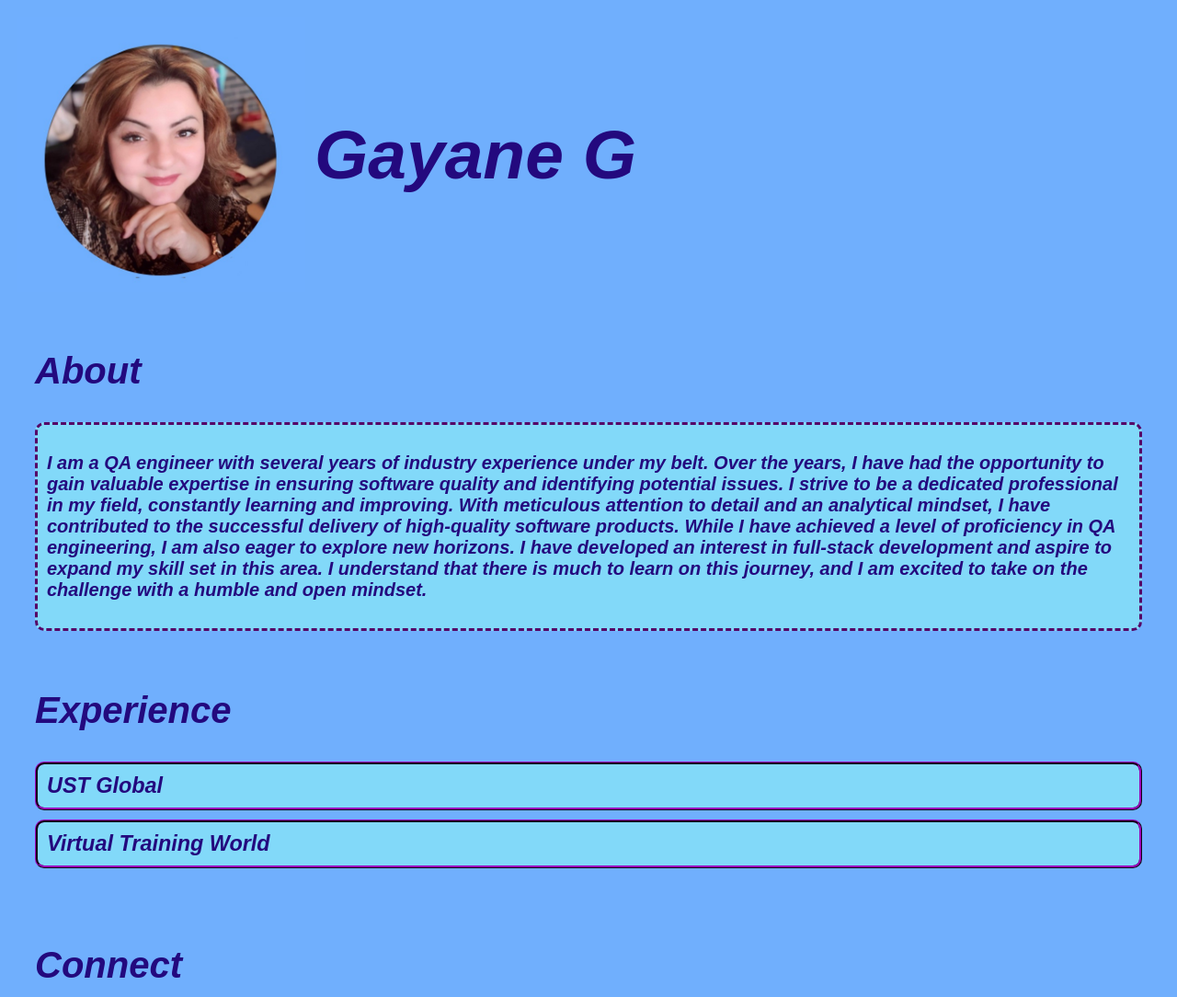
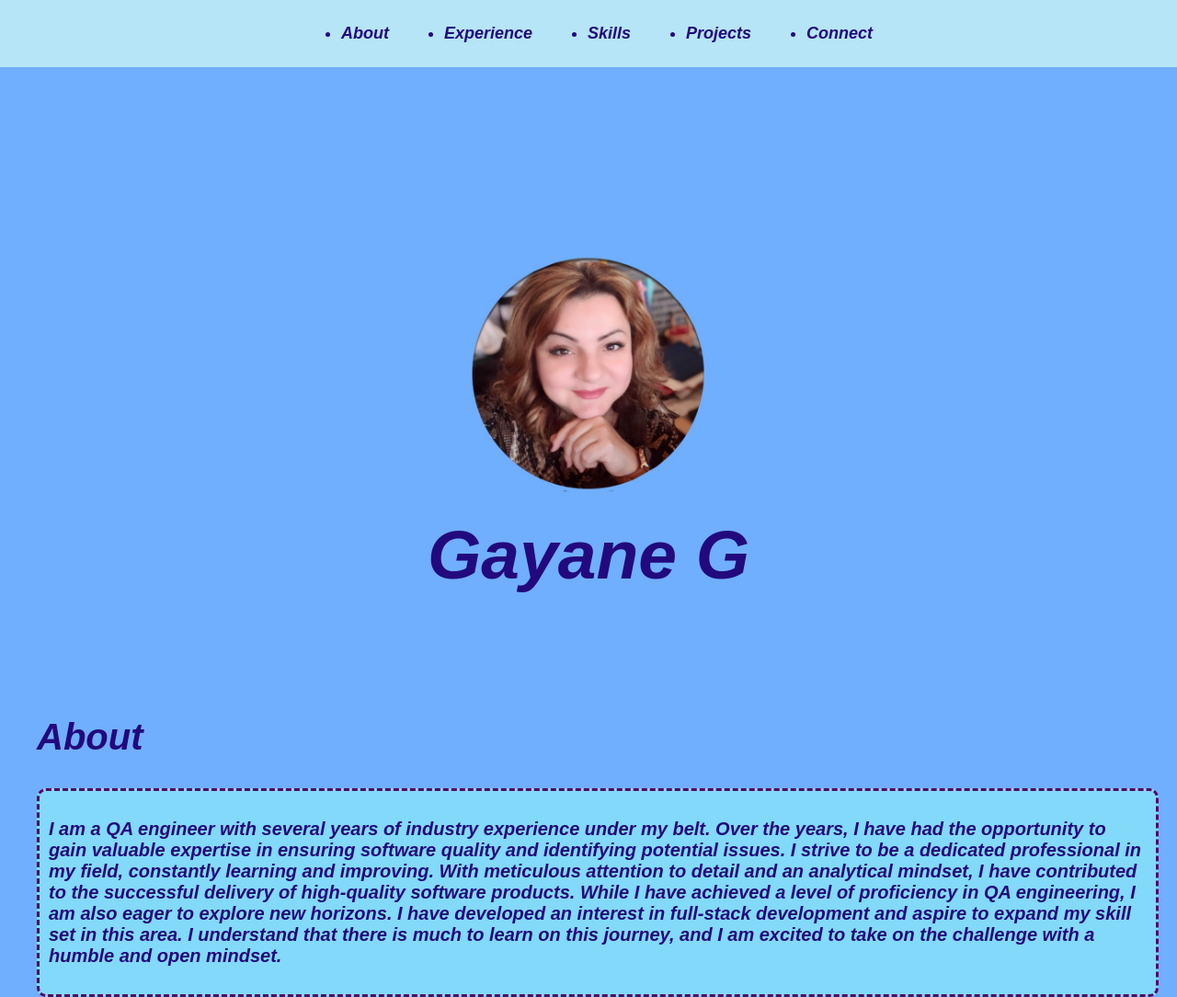
Before and after one commit to Gayana-G/gayane-g-haumea, a plain HTML site: page index.html in a window 1280 px wide. Shown: the top 1084 px of the page at 92% size. Drawn offline with Linux system fonts and the light colour scheme; a web font is replaced by a local one.

Commit message:
formatted styles added

```diff
--- a/css/index.css
+++ b/css/index.css
@@ -4,17 +4,58 @@ body {
   font-family: "Ojuju", sans-serif;
   font-optical-sizing: auto;
   font-style: italic;
+  padding-top: 40px;
+  margin: 0;
 }
-#About {
-  margin: 10px 20px;
-  padding: 10px;
+
+header {
+  position: fixed;
+  top: 0;
+  left: 0;
+  width: 100%;
+  background-color: rgba(189, 235, 246, 0.9);
+  z-index: 1;
+}
+
+nav {
+  display: flex;
+  justify-content: center;
+  align-items: center;
+  list-style: none;
+  margin: 0;
+  padding: 10px 0;
+}
+
+nav ul {
+  display: flex;
+}
+
+nav li {
+  margin: 0 30px;
+  text-align: center;
+  font-weight: bold;
+  font-size:large
+}
+
+nav a {
+  text-decoration: none;
+  color: rgb(35, 9, 126);
+}
+
+.container {
+  display: flex;
+  flex-direction: column;
+  align-items: center;
+  padding-top: 200px;
+}
+
+
+section {
+  margin: 20px 20px;
+  padding: 80px 0 0 20px;
   text-align: left;
   font-weight: 600;
   font-size: 20px;
-}
-.container {
-  display: flex;
-  align-items: center;
 }
 
 .about-block {
@@ -47,41 +88,44 @@ h2 {
   color: rgb(35, 9, 126);
 }
 
-#Experience {
-  margin: 10px 20px;
-  padding: 10px;
-  text-align: left;
-  font-weight: 600;
-  font-size: 20px;
-}
-.experience-list {
-  list-style: none;
-  padding: 0;
+.experience-grid {
+  display: flex;
+  flex-wrap: wrap;
+  justify-content: space-between;
 }
 
 .experience-block {
   background-color: rgb(130, 217, 249);
   border-radius: 10px;
-  border-style:ridge;
+  border-style: ridge;
   border-color: rgb(85, 3, 103);
   padding: 10px;
   margin-bottom: 10px;
+  flex-basis: 100%;
 }
 
 .experience-block h3 {
   margin: 0;
 }
 
-#Connect {
-  margin: 10px 20px;
-  padding: 10px;
-  text-align: left;
-  font-weight: 600;
-  font-size: 20px;
+.experience-details {
+  display: flex;
+  justify-content: space-between;
+  align-items: baseline;
 }
+
+.date {
+  font-weight: bold;
+  margin-left: 10px;
+}
+
+.description {
+  margin-top: 10px;
+}
+
 .connect-list {
   list-style: none;
-  padding: 0;
+  display: flex;
 }
 
 .connect-block {
@@ -91,5 +135,5 @@ h2 {
   border-color: rgb(85, 3, 103);
   width: 50px;
   height: 50px;
-  margin-top: 20px;
+  margin-right: 15px;
 }
--- a/index.html
+++ b/index.html
@@ -2,7 +2,7 @@
 <html lang="en">
 
 <head>
-    <title>About Me</title>
+    <title >About Me</title>
     <meta charset="UTF-8">
     <meta name="author" content="Gayane G">
     <meta http-equiv="refresh" content="60">
@@ -15,6 +15,18 @@
 </head>
 
 <body weight="200">
+    <header>
+        <nav>
+            <ul>
+                <li><a href="#About">About</a></li>
+                <li><a href="#Experience">Experience</a></li>
+                <li><a href="#Skills">Skills</a></li>
+                <li><a href="#Projects">Projects</a></li>
+                <li><a href="#Connect">Connect</a></li>
+            </ul>
+        </nav>
+    </header>
+    <main>
         <div class="container">
             <img class="profile-photo" src="./images/photo.jpg" height="300px" alt="profile-picture">
             <h1>Gayane G</h1>
@@ -44,22 +56,32 @@
         </section>
         <section id="Experience">
             <h2>Experience</h2>
-        <ul class="experience-list">
-            <li>
+            <div class="experience-grid">
                 <div class="experience-block">
-                    <h3>UST Global</h3>
+                    <div class="experience-details">
+                        <h3>Lead I- Software Testing, UST</h3>
+                        <p class="date">December 2021 - current</p>
                     </div>
-            </li>
-            <li>
+                    <p class="description">Brief description of this position</p>
+                </div>
                 <div class="experience-block">
-                    <h3>Virtual Training World</h3>
+                    <div class="experience-details">
+                        <h3>Software QA Engineer, Virtual Training World Inc.</h3>
+                        <p class="date">January 2020 - December 2021</p>
                     </div>
-            </li>
-        </ul>
+                    <p class="description">Brief description of this position</p>
+                </div>
+            </div>
+        </section>
+        <section id="Skills">
+            <h2>Skills</h2>
+        </section>
+        <section id="Projects">
+            <h2>Projects</h2>
         </section>
         <section id="Connect">
             <h2>Connect</h2>
-        <ul>
+
             <div class="connect-list">
                 <div class="connect-block">
                     <li>
@@ -83,8 +105,9 @@
                     </li>
                 </div>
             </div>
-        </ul>
         </section>
+    </main>
+
 
 </body>
 
```
Lines whose indentation alone changed are shown as unchanged.
